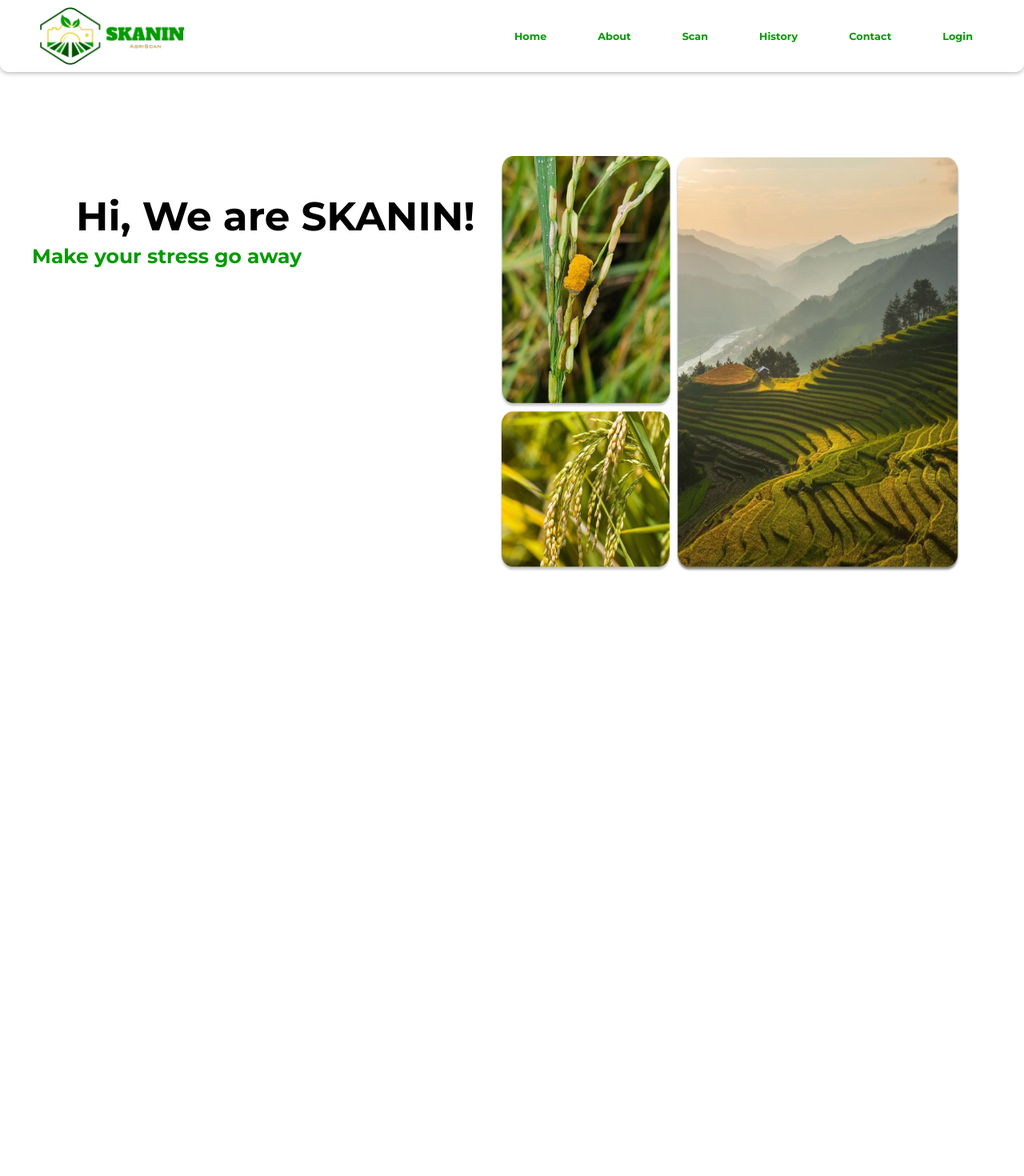
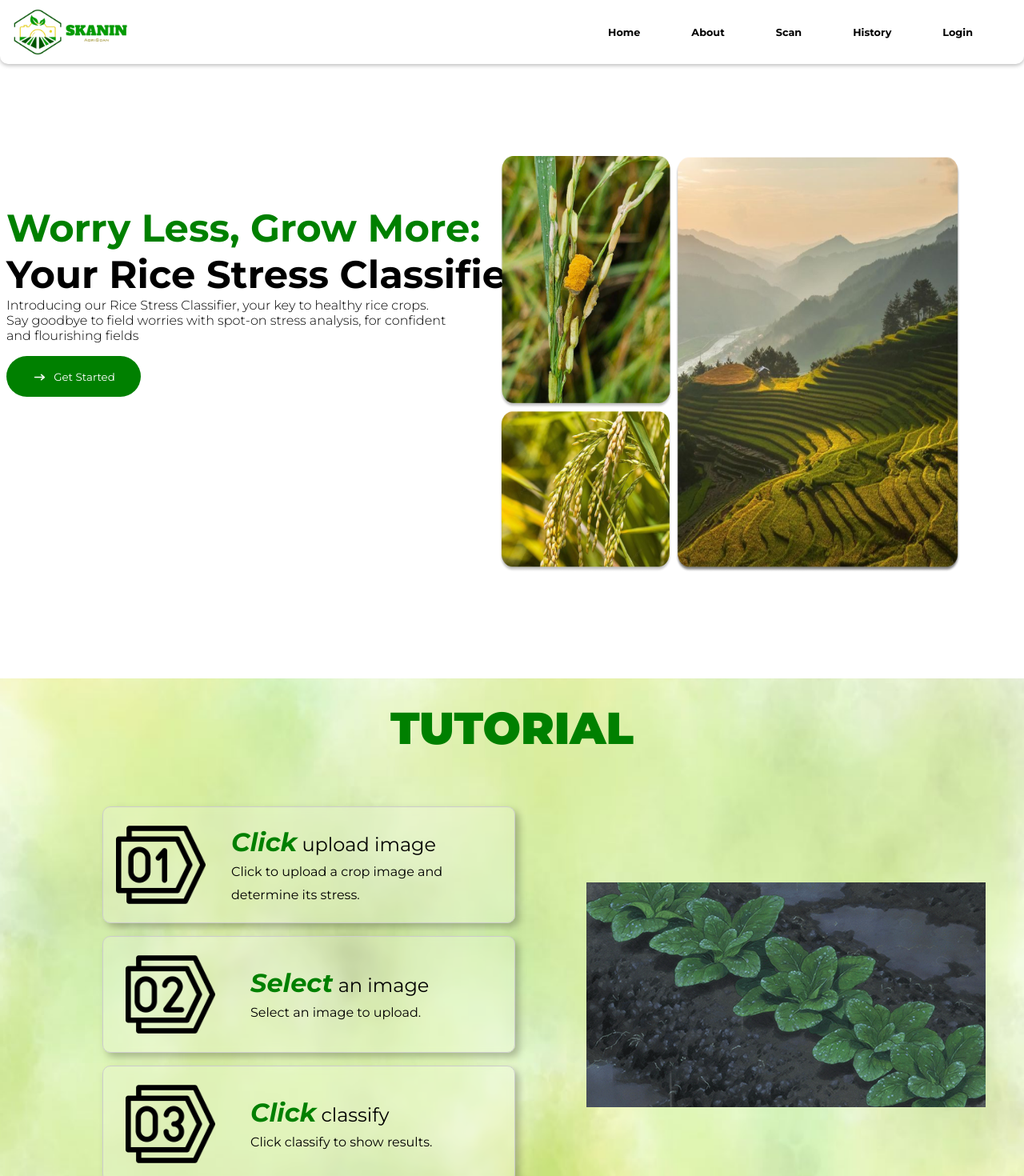
Before and after one commit to neeeal/Frontend-Development-trial, a React (Create React App) app: page / in a window 1280 px wide. Shown: the top 1470 px of the page at 80% size. Before the commit the page ends 858 px from the top, so only its background shows below. Built offline with nearby package versions, Linux system fonts and the light colour scheme.

Commit message:
home and tuts

```diff
--- a/src/App.js
+++ b/src/App.js
@@ -1,17 +1,17 @@
 import React from 'react';
 import Navbar from "./components/Navbar/Navbar";
 import Intro from "./components/Introduction/Intro";
-// import Tutorial from './components/Tutorial/Tutorial';
+import Tutorial from './components/Tutorial/Tutorial';
 // import LoginSignUp from './components/LoginSignUp/LoginSignUp';
-// import Upload from "./components/Upload/Upload";
+import Upload from "./components/Upload/Upload";
 
 function App() {
   return (
     <div className="App">
       <Navbar/>
       <Intro/>
-      {/* <Upload/>   */}
-      {/* <Tutorial/> */}
+      <Tutorial/>
+      <Upload/>
       {/* <LoginSignUp/> */}
     </div>
   );
--- a/src/components/Introduction/Intro.css
+++ b/src/components/Introduction/Intro.css
@@ -1,10 +1,7 @@
-@import url("https://fonts.googleapis.com/css?family=Montserrat:400,800");
-
-
-.intro {
+#intro {
     height: calc(100vh - 2rem);
     width: 100vw;
-    max-width: 75rem;
+    max-width: 90rem;
     margin:  auto;
     overflow: hidden;
 }
@@ -109,3 +106,9 @@
     right: 80px;
     bottom: 85px;
 }
+
+@media screen and (max-width: 360px) {
+    .parallax img {
+        right: -20vw;
+    }
+  }
--- a/src/components/Introduction/Intro.js
+++ b/src/components/Introduction/Intro.js
@@ -1,14 +1,47 @@
 import React from 'react';
 import './Intro.css';
 import g1_bg from '../../assets/Group 1.png';
+import { Link } from 'react-scroll';
+import arrow from '../../assets/arrow.png';
 
 function Intro() {
+  // useEffect(() => {
+  //   const handleScroll = () => {
+  //     let value = window.scrollY;
+
+  //     // Update the position of the background images
+  //   document.querySelector('.bgThree').style.left = value * 1.5 + 'px';
+  //   document.querySelector('.bgOne').style.top = value * -0.5 + 'px';
+  //   document.querySelector('.bgTwo').style.left = value * -1.5 + 'px';
+  //   };
+
+  //   // Add the scroll event listener when the component mounts
+  //   window.addEventListener('scroll', handleScroll);
+
+  //   // Remove the scroll event listener when the component unmounts
+  //   return () => {
+  //     window.removeEventListener('scroll', handleScroll);
+  //   };
+  // }, []);
+
+
   return (
-    <div className='intro'>
-      <img src = {g1_bg} alt = "g1_bg" className='g1_bg'/>
-      <h1>Hi, We are SKANIN!</h1>
-      <h2>Make your stress go away</h2>
-    </div>
+    <section id="intro">
+        <section>
+            <img src = {g1_bg} alt = "g1_bg" className='g1_bg'/>
+        </section>
+      <div className='introContent'>
+        <span className='introLine1'>Worry Less, Grow More:<br /></span>
+        <span className='introLine2'>Your Rice Stress Classifier</span>
+        <p className='introParagraph'>Introducing our Rice Stress Classifier, your key to healthy rice crops. <br/> Say goodbye to field worries with spot-on stress analysis, for confident <br/> and flourishing fields</p>
+        <Link>
+            <button className='introBtn'>
+                <span className="arrowContainer"><img src={arrow} alt='Get' className='arrowBtn'/></span> Get Started
+            </button>
+        </Link>
+      </div>
+
+    </section>
   );
 }
 
--- a/src/components/Navbar/Navbar.css
+++ b/src/components/Navbar/Navbar.css
@@ -1,5 +1,5 @@
 .navbar {
-    height: 90px;
+    height: 5rem;
     width: 100vw;
     margin: 0 auto;
     padding: 2rem 0;
@@ -19,9 +19,9 @@
 
 .logo {
     object-fit: contain;
-    height: 7rem;
-    width: 11.5rem;
-    margin: 3rem;
+    height: 6rem;
+    width: 9rem;
+    margin: 1rem;
 }
 
 @font-face {
@@ -33,11 +33,11 @@
     margin: 4rem;
     cursor: pointer;
     margin-left: auto;
-    font-size: 0.80rem;
+    font-size: 0.8rem;
     font-family: Montserrat-Bold;
     position: relative;
     text-decoration: none;
-    color: #049B04;
+    color: black;
 }
 
 .menuItem::before {
--- a/src/components/Navbar/Navbar.js
+++ b/src/components/Navbar/Navbar.js
@@ -12,7 +12,6 @@ function Navbar() {
             <Link className='menuItem'>About</Link>
             <Link className='menuItem'>Scan</Link>
             <Link className='menuItem'>History</Link>
-            <Link className='menuItem'>Contact</Link>
             <Link className='menuItem'>Login</Link>
         </div>
 
--- a/src/components/Tutorial/Tutorial.css
+++ b/src/components/Tutorial/Tutorial.css
@@ -55,7 +55,7 @@
     margin: 1rem;
     display: flex;
     align-items: center;
-    background: linear-gradient(rgba(255, 255, 255, 0.2), rgba(255, 255, 255, 0.2)); /* Glass morph effect with linear gradient */
+    background: linear-gradient(rgba(255, 255, 255, 0.2), rgba(255, 255, 255, 0.2));
     border: 1px solid #cccccc;
     padding: 1rem;
     border-radius: 10px;
@@ -132,14 +132,14 @@
     margin-right: 2rem;
 }
 
-/* .imgContainer {
+.imgContainer {
     max-width: 45rem;
     width: 50%;
     margin: 1.5rem;
     display: flex;
     align-items: center;
     justify-content: center;
-} */
+}
 
 .tutsBG {
     position: absolute;
@@ -149,9 +149,10 @@
     bottom: 0;
     left: 0;
     z-index: -1;
+    box-shadow: 5px 5px 10px rgba(0, 0, 0, 0.25);
 }
 
-.boxInside {
+/* .boxInside {
     height: 65rem;
     width: 65rem;
     background-color: #F9F9F9;
@@ -161,4 +162,4 @@
     box-shadow: 5px 5px 10px rgba(0, 0, 0, 0.25);
     margin: 10rem auto;
 
-}
+} */
--- a/src/components/Tutorial/Tutorial.js
+++ b/src/components/Tutorial/Tutorial.js
@@ -3,8 +3,8 @@ import './Tutorial.css'
 import first from '../../assets/tutsIcons/arrow1.png'
 import second from '../../assets/tutsIcons/arrow2.png'
 import third from '../../assets/tutsIcons/arrow3.png'
-// import imgPlaceholder from '../../assets/gif2.gif'
-import tutsBG from '../../assets/tutsBG3.png'
+import imgPlaceholder from '../../assets/gif2.gif'
+import tutsBG from '../../assets/background.png'
 
 function Tutorial() {
   return (
@@ -12,9 +12,6 @@ function Tutorial() {
         <section>
             <img src={tutsBG} alt='tutsBG' className='tutsBG'/>
         </section>
-
-
-        <div className='boxInside'>
         <span className='tutsTitle'>TUTORIAL</span>
         <div className='tutsContent'>
         <div className='allSteps'>
@@ -50,12 +47,9 @@ function Tutorial() {
             </div>
         </div>
 
+        <div className='imgContainer'>
+            <img src={imgPlaceholder} alt='imgPlaceholder' className='imgPlaceholder'/>
         </div>
-
-
-        {/* <div className='imgContainer'>
-            <img src={imgPlaceholder} alt='imgPlaceholder' className='imgPlaceholder'/>
-        </div> */}
         </div>
 
 
```
Also changed, not shown: src/assets/background.png (added). Lines whose indentation alone changed are shown as unchanged.
